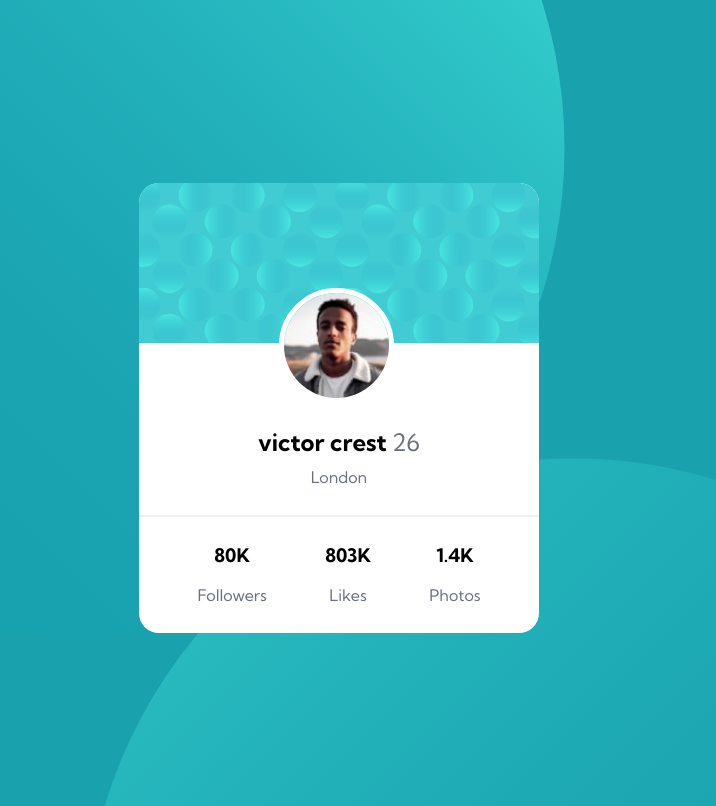
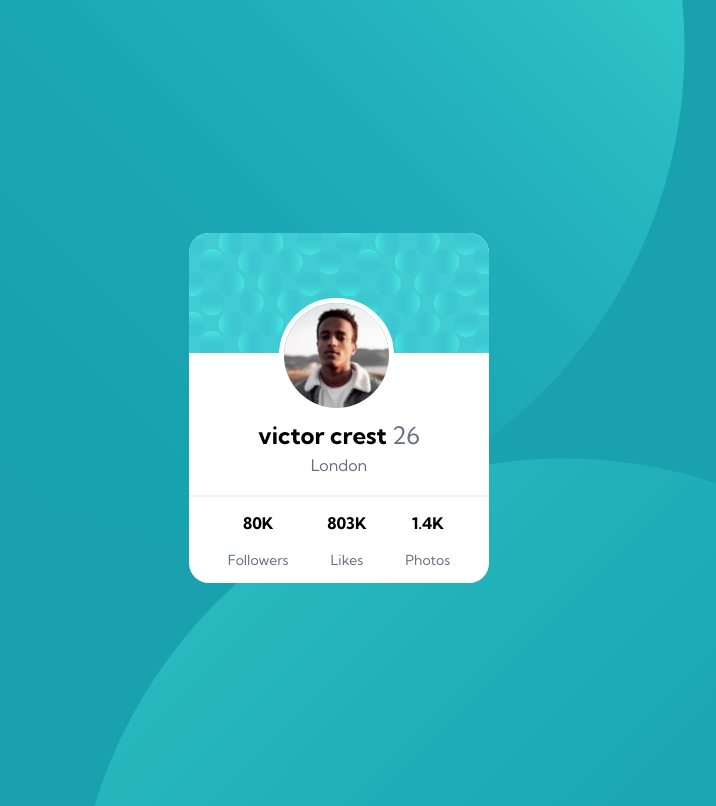
Before and after one commit to musbahpro/Profile-card-component, a plain HTML site: page index.html in a window 1280 px wide. Shown: the top 806 px of the page, without its empty margins (301-1017 px from the left). Drawn offline with Linux system fonts and the light colour scheme.

Commit message:
Modify on style.css

```diff
--- a/style.css
+++ b/style.css
@@ -21,22 +21,18 @@ body {
   z-index: -1;
 }
 .top {
-  top: -350px;
-  left: -120px;
+  top: -450px;
+  left: 0px;
 }
 .bot {
-  right: -90px;
+  right: -80px;
   top: 450px;
 }
 .conteinet {
   border-radius: 20px;
   background-color: white;
-  width: 400px;
-  height: 450px;
-  -webkit-border-radius: 20px;
-  -moz-border-radius: 20px;
-  -ms-border-radius: 20px;
-  -o-border-radius: 20px;
+  width: 300px;
+  height: 350px;
 }
 .min_div {
   z-index: 1000;
@@ -48,39 +44,39 @@ body {
 .min_bac {
   width: 100%;
   border-radius: 20px 20px 0px 0px;
-  -webkit-border-radius: 20px 20px 0px 0px;
-  -moz-border-radius: 20px 20px 0px 0px;
-  -ms-border-radius: 20px 20px 0px 0px;
-  -o-border-radius: 20px 20px 0px 0px;
 }
-span{
+span {
   color: var(--color);
   font-weight: var(--font-w4);
   text-transform: capitalize;
 }
 .imagea {
   margin-top: -59px;
-  margin-left: 35%;
+  margin-left: 30%;
   width: 105px;
   border: 5px white solid;
   border-radius: 50%;
 }
-.min_tex{
+.min_tex {
   text-align: center;
 }
-h3{
+h3 {
   font-weight: var(--font-w7);
+  font-size: 16px;
 }
-h2{
-    margin-bottom: 10px;
+.num span{
+font-size: 14px;
 }
-.h2_span{
-    margin-bottom: 20px;
+h2 {
+  margin-bottom: 5px;
+  margin-top:3px;
 }
-hr{
+
+hr {
   border: #f1f1f1 0.5px solid;
+  margin: 0;
 }
-.nums{
+.nums {
   text-align: center;
   display: flex;
   justify-content: space-evenly;
```
Lines whose indentation alone changed are shown as unchanged.
